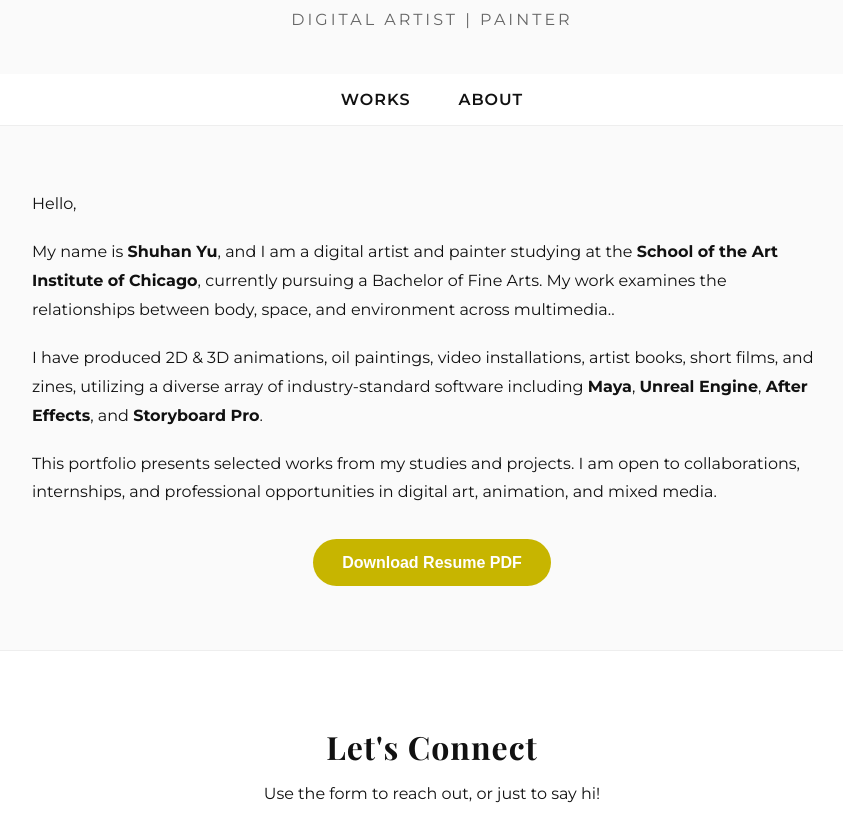
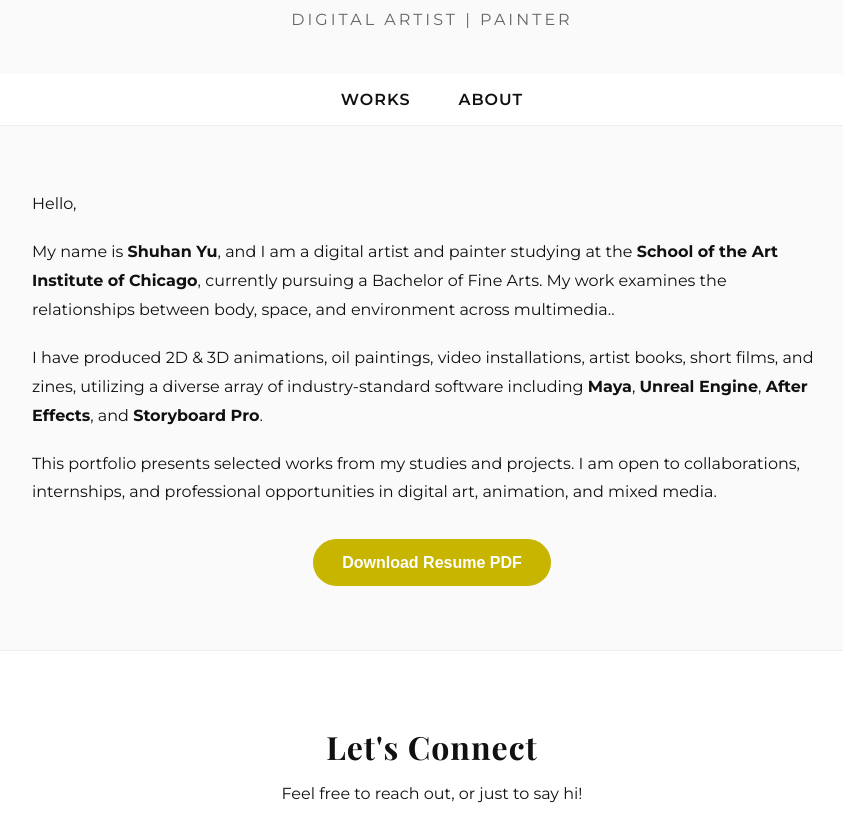
Before and after one commit to yu-shuhan/yu-shuhan.github.io, a plain HTML site: page about.html in a window 1280 px wide. Shown: the part 134-952 px from the top of the page, without its empty margins (208-1051 px from the left). Drawn offline with nearby package versions, Linux system fonts and the light colour scheme.

Commit message:
Update about.html
Use the form --> Feel free to reach out

```diff
--- a/about.html
+++ b/about.html
@@ -174,7 +174,7 @@
 
   <section class="connect">
     <h2>Let's Connect</h2>
-    <p>Use the form to reach out, or just to say hi!</p>
+    <p>Feel free to reach out, or just to say hi!</p>
     <a href="mailto:yushuhan.syu@gmail.com">yushuhan.syu@gmail.com</a>
     +1 (312) 672-9982
     <a href="https://www.linkedin.com/in/shuhan-yu-6327a038b/">LinkedIn</a>
```
